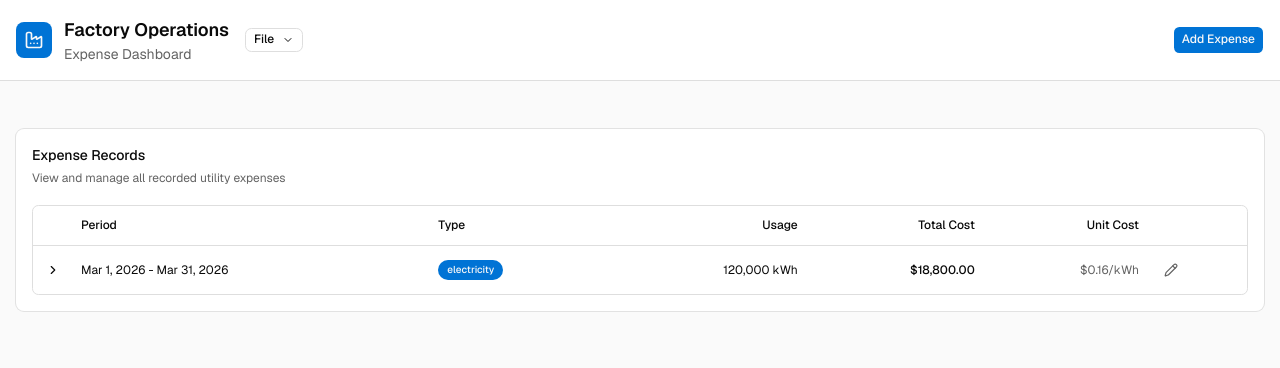
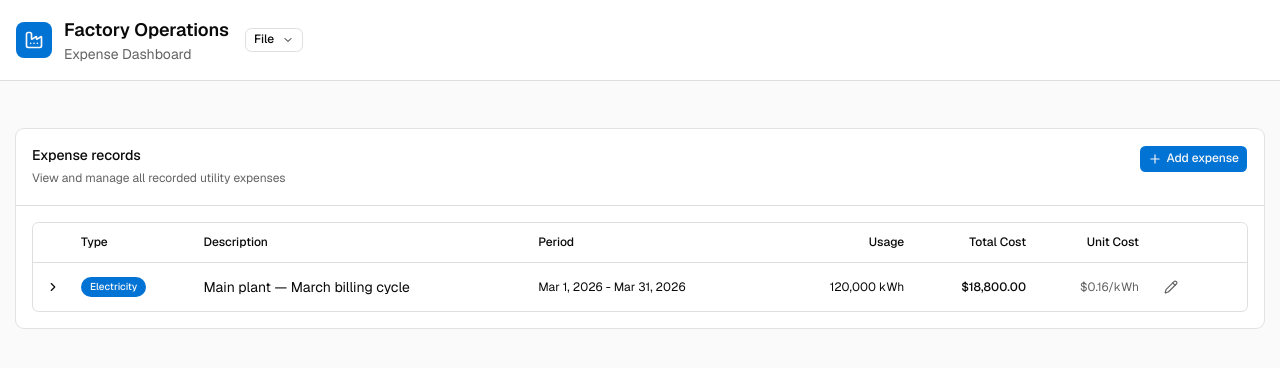
Before and after one commit to mama4294/opex-tracker, a Next.js app: page / in a window 1280 px wide. Shown: the top 368 px of the page. Built offline with nearby package versions, Linux system fonts and the light colour scheme.

Commit message:
ui: expense table ui improvement

```diff
--- a/components/Header.tsx
+++ b/components/Header.tsx
@@ -18,7 +18,6 @@ import {
   DropdownMenuTrigger,
 } from "@/components/ui/dropdown-menu";
 import { toast } from "sonner";
-import ExpenseDrawer from "./expense-drawer";
 
 export default function Header() {
   const saveState = useStore((s) => s.saveState);
@@ -107,7 +106,6 @@ export default function Header() {
             </DropdownMenuContent>
           </DropdownMenu>
         </div>
-        <ExpenseDrawer />
       </div>
     </header>
   );
--- a/components/expense-drawer.tsx
+++ b/components/expense-drawer.tsx
@@ -30,6 +30,8 @@ import {
   CostItem,
   CostItemFormRow,
   DEFAULT_USAGE_UNIT_BY_UTILITY,
+  UTILITY_TYPE_LABELS,
+  type UtilityEntry,
   UtilityType,
 } from "@/types/utility";
 import { cn, formatMoney } from "@/lib/utils";
@@ -91,7 +93,12 @@ function formatCostInputDisplay(stored: string): string {
   return `$${formatMoney(n)}`;
 }
 
-export default function ExpenseDrawer() {
+type ExpenseDrawerProps = {
+  /** When false, only the drawer is rendered (mount trigger elsewhere, e.g. CardAction). */
+  showTrigger?: boolean;
+};
+
+export default function ExpenseDrawer({ showTrigger = true }: ExpenseDrawerProps) {
   const utilityEntries = useStore((state) => state.utilityEntries);
   const addUtilityEntry = useStore((state) => state.addUtilityEntry);
   const updateUtilityEntry = useStore((state) => state.updateUtilityEntry);
@@ -110,6 +117,7 @@ export default function ExpenseDrawer() {
   const [formData, setFormData] = useState({
     dateStart: "",
     dateEnd: "",
+    description: "",
     utility: "electricity" as UtilityType,
     usage: "",
     usageUnit: DEFAULT_USAGE_UNIT_BY_UTILITY.electricity,
@@ -121,6 +129,7 @@ export default function ExpenseDrawer() {
     setFormData({
       dateStart: "",
       dateEnd: "",
+      description: "",
       utility: "electricity",
       usage: "",
       usageUnit: DEFAULT_USAGE_UNIT_BY_UTILITY.electricity,
@@ -138,6 +147,7 @@ export default function ExpenseDrawer() {
       setFormData({
         dateStart: entry.dateStart,
         dateEnd: entry.dateEnd,
+        description: entry.description ?? "",
         utility: entry.utility,
         usage: String(entry.usage),
         usageUnit: entry.usageUnit,
@@ -242,7 +252,13 @@ export default function ExpenseDrawer() {
     const usage = Number(formData.usage);
     const costItems = rowsToCostItems(formData.costItems, entryId);
 
-    const entry = {
+    const desc = formData.description.trim();
+
+    if (editingEntryId) {
+      const existing = utilityEntries.find((e) => e.id === editingEntryId);
+      if (!existing) return;
+      const next: UtilityEntry = {
+        ...existing,
         id: entryId,
         dateStart: formData.dateStart,
         dateEnd: formData.dateEnd,
@@ -251,10 +267,20 @@ export default function ExpenseDrawer() {
         usageUnit: formData.usageUnit,
         costItems,
       };
-
-    if (editingEntryId) {
-      updateUtilityEntry(entry);
+      if (desc !== "") next.description = desc;
+      else delete next.description;
+      updateUtilityEntry(next);
     } else {
+      const entry: UtilityEntry = {
+        id: entryId,
+        dateStart: formData.dateStart,
+        dateEnd: formData.dateEnd,
+        utility: formData.utility,
+        usage: Number.isNaN(usage) ? 0 : usage,
+        usageUnit: formData.usageUnit,
+        costItems,
+      };
+      if (desc !== "") entry.description = desc;
       addUtilityEntry(entry);
     }
 
@@ -294,10 +320,12 @@ export default function ExpenseDrawer() {
     "flex h-9 w-full rounded-md border border-input bg-transparent px-3 py-1 text-sm shadow-xs outline-none focus-visible:border-ring focus-visible:ring-[3px] focus-visible:ring-ring/50";
 
   return (
-    <div>
-      <Button variant="default" onClick={openAddDrawer}>
-        Add Expense
+    <>
+      {showTrigger ? (
+        <Button type="button" variant="default" onClick={openAddDrawer}>
+          Add expense
         </Button>
+      ) : null}
 
       <Drawer
         direction="right"
@@ -315,8 +343,8 @@ export default function ExpenseDrawer() {
               </DrawerTitle>
               <DrawerDescription className="sr-only">
                 {editingEntryId
-                  ? "Update dates, usage, and cost line items for this entry."
-                  : "Enter dates, usage, and one or more cost line items."}
+                  ? "Update description, dates, usage, and cost line items for this entry."
+                  : "Enter description, dates, usage, and one or more cost line items."}
               </DrawerDescription>
             </div>
             <div className="flex shrink-0 items-center gap-2">
@@ -359,10 +387,13 @@ export default function ExpenseDrawer() {
                 }}
                 className={selectClassName}
               >
-                <option value="electricity">Electricity</option>
-                <option value="water">Water</option>
-                <option value="natural_gas">Natural gas</option>
-                <option value="trash">Trash</option>
+                {(Object.keys(UTILITY_TYPE_LABELS) as UtilityType[]).map(
+                  (value) => (
+                    <option key={value} value={value}>
+                      {UTILITY_TYPE_LABELS[value]}
+                    </option>
+                  ),
+                )}
               </select>
             </Field>
             <Field className="w-full">
@@ -405,6 +436,25 @@ export default function ExpenseDrawer() {
                   />
                 </PopoverContent>
               </Popover>
+            </Field>
+
+            <Field className="w-full">
+              <FieldLabel htmlFor="entry-description">Description</FieldLabel>
+              <textarea
+                id="entry-description"
+                rows={3}
+                placeholder="Optional note (account, building, variance, etc.)"
+                value={formData.description}
+                onChange={(e) =>
+                  setFormData((prev) => ({
+                    ...prev,
+                    description: e.target.value,
+                  }))
+                }
+                className={cn(
+                  "flex min-h-[4.5rem] w-full resize-y rounded-md border border-input bg-transparent px-3 py-2 text-sm shadow-xs transition-[color,box-shadow] outline-none placeholder:text-muted-foreground focus-visible:border-ring focus-visible:ring-[3px] focus-visible:ring-ring/50 disabled:cursor-not-allowed disabled:opacity-50",
+                )}
+              />
             </Field>
 
             <Field className="w-full">
@@ -537,6 +587,6 @@ export default function ExpenseDrawer() {
           </form>
         </DrawerContent>
       </Drawer>
-    </div>
+    </>
   );
 }
--- a/components/expenses-table.tsx
+++ b/components/expenses-table.tsx
@@ -3,6 +3,7 @@
 import { Fragment, useState } from "react";
 import {
   Card,
+  CardAction,
   CardContent,
   CardDescription,
   CardHeader,
@@ -19,9 +20,10 @@ import {
 import { Button } from "@/components/ui/button";
 import { Badge } from "@/components/ui/badge";
 import { useStore } from "@/store/useStore";
-import type { UtilityType } from "@/types/utility";
-import { Pencil, ChevronRight } from "lucide-react";
+import { UTILITY_TYPE_LABELS, type UtilityType } from "@/types/utility";
+import { ChevronRight, Pencil, Plus } from "lucide-react";
 import { cn, formatDateRange, formatMoney } from "@/lib/utils";
+import ExpenseDrawer from "./expense-drawer";
 
 const badgeVariants: Record<
   UtilityType,
@@ -33,10 +35,13 @@ const badgeVariants: Record<
   trash: "destructive",
 };
 
-const COL_COUNT = 7;
+const COL_COUNT = 8;
 
 export function ExpensesTable() {
   const utilityEntries = useStore((state) => state.utilityEntries);
+  const requestExpenseDrawerAdd = useStore(
+    (state) => state.requestExpenseDrawerAdd,
+  );
   const requestExpenseDrawerEdit = useStore(
     (state) => state.requestExpenseDrawerEdit,
   );
@@ -49,12 +54,24 @@ export function ExpensesTable() {
 
   return (
     <Card>
-      <CardHeader>
-        <CardTitle>Expense Records</CardTitle>
+      <CardHeader className="border-b border-border pb-4">
+        <CardTitle>Expense records</CardTitle>
         <CardDescription>
           View and manage all recorded utility expenses
         </CardDescription>
+        <CardAction>
+          <Button
+            type="button"
+            size="default"
+            onClick={() => requestExpenseDrawerAdd()}
+          >
+            <Plus className="size-3.5" aria-hidden />
+            Add expense
+          </Button>
+        </CardAction>
       </CardHeader>
+
+      <ExpenseDrawer showTrigger={false} />
 
       <CardContent>
         <div className="rounded-md border">
@@ -62,8 +79,12 @@ export function ExpensesTable() {
             <TableHeader>
               <TableRow>
                 <TableHead className="w-[40px]" />
-                <TableHead>Period</TableHead>
                 <TableHead>Type</TableHead>
+                <TableHead>Description</TableHead>
+                <TableHead className="min-w-[140px] max-w-[240px]">
+                  Period
+                </TableHead>
+
                 <TableHead className="text-right">Usage</TableHead>
                 <TableHead className="text-right">Total Cost</TableHead>
                 <TableHead className="text-right">Unit Cost</TableHead>
@@ -124,14 +145,27 @@ export function ExpensesTable() {
                           </Button>
                         </TableCell>
 
+                        <TableCell>
+                          <Badge variant={badgeVariants[entry.utility]}>
+                            {UTILITY_TYPE_LABELS[entry.utility]}
+                          </Badge>
+                        </TableCell>
+
+                        <TableCell className="min-w-[140px] max-w-[240px]">
+                          {entry.description?.trim() ? (
+                            <span
+                              className="line-clamp-2 text-sm "
+                              title={entry.description.trim()}
+                            >
+                              {entry.description.trim()}
+                            </span>
+                          ) : (
+                            <span className="text-sm">—</span>
+                          )}
+                        </TableCell>
+
                         <TableCell className="whitespace-nowrap">
                           {formatDateRange(entry.dateStart, entry.dateEnd)}
-                        </TableCell>
-
-                        <TableCell>
-                          <Badge variant={badgeVariants[entry.utility]}>
-                            {entry.utility}
-                          </Badge>
                         </TableCell>
 
                         <TableCell className="text-right">
--- a/lib/utils.ts
+++ b/lib/utils.ts
@@ -5,12 +5,22 @@ export function cn(...inputs: ClassValue[]) {
   return twMerge(clsx(inputs));
 }
 
-export const formatDate = (dateString: string) =>
-  new Date(dateString).toLocaleDateString("en-US", {
+/** Parse `yyyy-MM-dd` as a local calendar date (not UTC). Matches expense-drawer storage. */
+function parseLocalYmd(dateString: string): Date | undefined {
+  const [y, m, d] = dateString.split("-").map(Number);
+  if (!y || !m || !d || Number.isNaN(y + m + d)) return undefined;
+  return new Date(y, m - 1, d);
+}
+
+export const formatDate = (dateString: string) => {
+  const local = parseLocalYmd(dateString);
+  if (!local) return dateString;
+  return local.toLocaleDateString("en-US", {
     year: "numeric",
     month: "short",
     day: "numeric",
   });
+};
 
 export const formatDateRange = (start: string, end: string) =>
   `${formatDate(start)} - ${formatDate(end)}`;
--- a/store/useStore.ts
+++ b/store/useStore.ts
@@ -80,6 +80,7 @@ const electricEntry: UtilityEntry = {
   id: "1",
   dateStart: "2026-03-01",
   dateEnd: "2026-03-31",
+  description: "Main plant — March billing cycle",
   utility: "electricity",
   usage: 120000,
   usageUnit: "kWh",
--- a/types/utility.ts
+++ b/types/utility.ts
@@ -1,4 +1,12 @@
 export type UtilityType = "electricity" | "water" | "natural_gas" | "trash";
+
+/** Human-readable labels for UI (badges, selects). Keys follow insertion order for `<select>` options. */
+export const UTILITY_TYPE_LABELS: Record<UtilityType, string> = {
+  electricity: "Electricity",
+  water: "Water",
+  natural_gas: "Natural gas",
+  trash: "Trash",
+};
 
 /** Default usage unit shown in the UI for each utility type. */
 export const DEFAULT_USAGE_UNIT_BY_UTILITY: Record<UtilityType, string> = {
@@ -34,6 +42,9 @@ export interface UtilityEntry {
   dateEnd: string;
   source?: "manual" | "ai";
 
+  /** Optional note for this billing record (e.g. account, site, or variance). */
+  description?: string;
+
   utility: UtilityType;
 
   // Core usage (always present)
```
Lines whose indentation alone changed are shown as unchanged.
